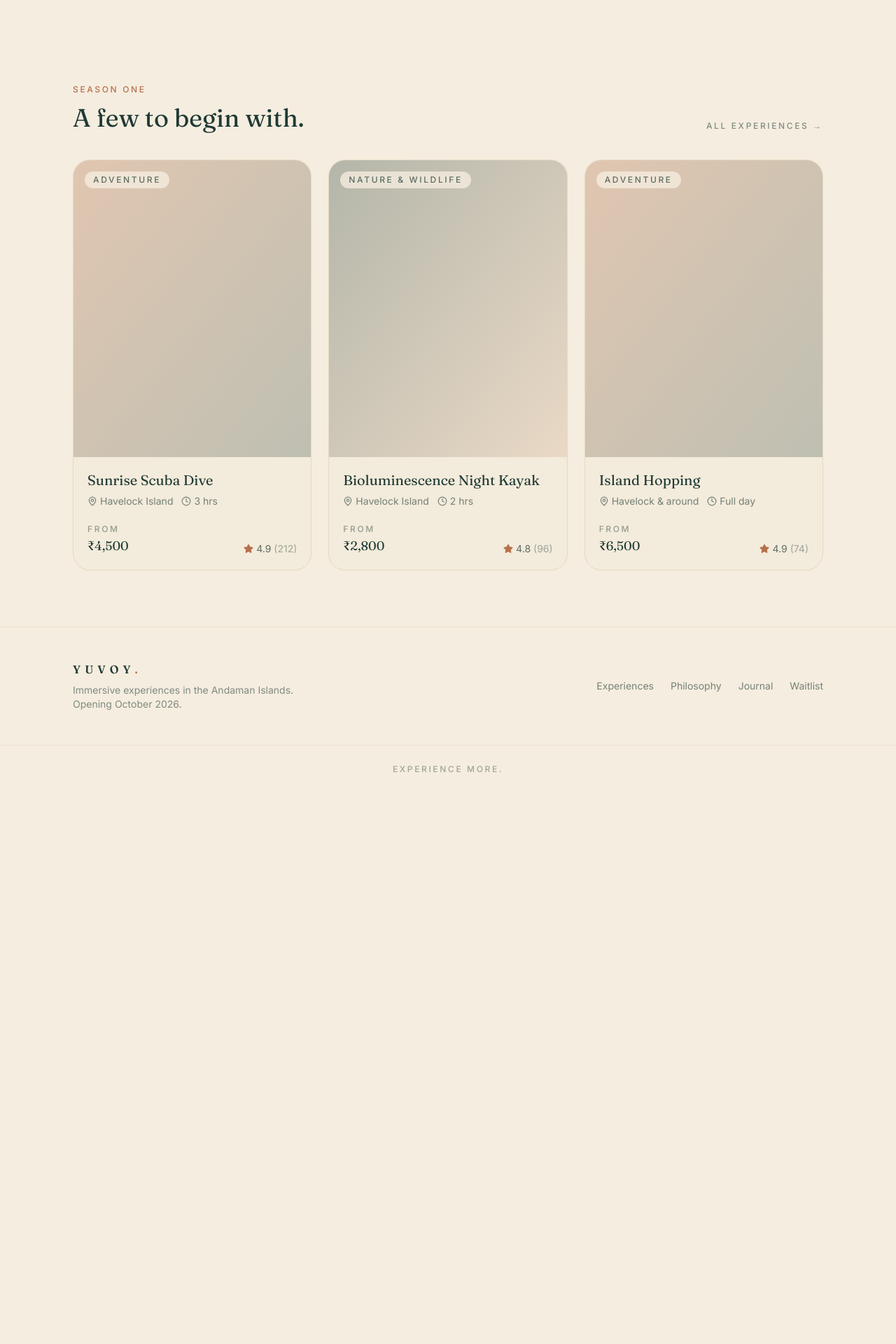
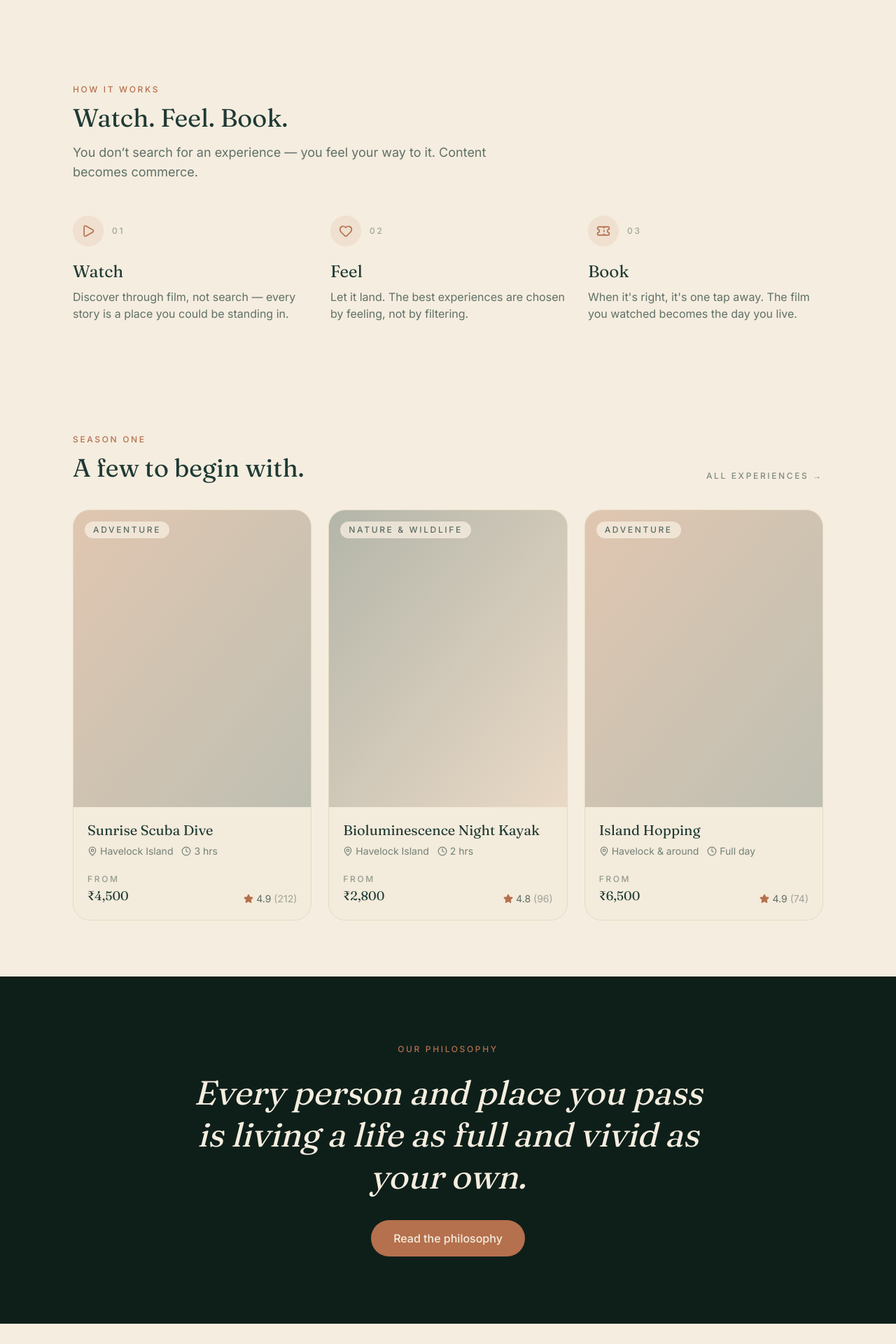
Before and after one commit to yuvoy-in/yuvoy-web, a Next.js app: page / in a window 1280 px wide. Shown: the part 760-2680 px from the top of the page at 70% size. Before the commit the page ends 1889 px from the top, so only its background shows below. Built offline with nearby package versions, Linux system fonts and the light colour scheme.

Commit message:
feat: richer home — Watch/Feel/Book, philosophy teaser, host CTA
- HowItWorks section (Watch -> Feel -> Book) — content becomes commerce
- Midnight philosophy teaser linking to /philosophy
- "For hosts" CTA (two-sided marketplace) -> waitlist

```diff
--- a/src/app/page.tsx
+++ b/src/app/page.tsx
@@ -3,7 +3,9 @@ import { Wordmark } from "@/components/brand/wordmark";
 import { buttonVariants } from "@/components/ui/button";
 import { SiteFooter } from "@/components/site/site-footer";
 import { ExperienceCard } from "@/components/experience/experience-card";
+import { HowItWorks } from "@/components/home/how-it-works";
 import { listExperiences } from "@/lib/experiences/data";
+import { cn } from "@/lib/cn";
 
 export default function HomePage() {
   const featured = listExperiences().slice(0, 3);
@@ -88,6 +90,8 @@ export default function HomePage() {
           </div>
         </section>
 
+        <HowItWorks />
+
         <section className="mx-auto max-w-6xl px-6 py-20 sm:px-10">
           <div className="flex items-end justify-between gap-4">
             <div>
@@ -109,6 +113,42 @@ export default function HomePage() {
             ))}
           </div>
         </section>
+
+        <section className="bg-midnight px-6 py-24 text-center sm:px-10">
+          <p className="label text-terra">Our philosophy</p>
+          <h2 className="font-display text-cream mx-auto mt-6 max-w-3xl text-3xl leading-tight italic sm:text-5xl">
+            Every person and place you pass is living a life as full and vivid
+            as your own.
+          </h2>
+          <Link
+            href="/philosophy"
+            className={cn(
+              buttonVariants({ variant: "accent", size: "lg" }),
+              "mt-8",
+            )}
+          >
+            Read the philosophy
+          </Link>
+        </section>
+
+        <section className="mx-auto max-w-6xl px-6 py-20 sm:px-10">
+          <div className="border-cream-line bg-cream-deep/40 flex flex-col items-start gap-6 rounded-3xl border p-10 sm:flex-row sm:items-center sm:justify-between sm:p-14">
+            <div className="max-w-lg">
+              <p className="label text-terra">For hosts</p>
+              <h2 className="font-display text-forest mt-3 text-2xl sm:text-3xl">
+                Create experiences with Yuvoy.
+              </h2>
+              <p className="text-forest/70 mt-3">
+                If you know a place because you live it, we&rsquo;d love to
+                build something with you — from a single dive to a day in the
+                life of the islands.
+              </p>
+            </div>
+            <Link href="/waitlist" className={buttonVariants({ size: "lg" })}>
+              Become a host
+            </Link>
+          </div>
+        </section>
       </main>
       <SiteFooter />
     </>
--- /dev/null
+++ b/src/components/home/how-it-works.tsx
@@ -0,0 +1,52 @@
+import { Play, Heart, Ticket } from "lucide-react";
+
+const STEPS = [
+  {
+    icon: Play,
+    label: "Watch",
+    body: "Discover through film, not search — every story is a place you could be standing in.",
+  },
+  {
+    icon: Heart,
+    label: "Feel",
+    body: "Let it land. The best experiences are chosen by feeling, not by filtering.",
+  },
+  {
+    icon: Ticket,
+    label: "Book",
+    body: "When it's right, it's one tap away. The film you watched becomes the day you live.",
+  },
+];
+
+export function HowItWorks() {
+  return (
+    <section className="mx-auto max-w-6xl px-6 py-20 sm:px-10">
+      <div className="max-w-2xl">
+        <p className="label text-terra">How it works</p>
+        <h2 className="font-display text-forest mt-3 text-3xl sm:text-4xl">
+          Watch. Feel. Book.
+        </h2>
+        <p className="text-forest/70 mt-4 text-lg">
+          You don&rsquo;t search for an experience — you feel your way to it.
+          Content becomes commerce.
+        </p>
+      </div>
+      <div className="mt-12 grid grid-cols-1 gap-8 sm:grid-cols-3">
+        {STEPS.map((step, i) => (
+          <div key={step.label}>
+            <div className="flex items-center gap-3">
+              <span className="bg-terra/10 text-terra flex size-11 items-center justify-center rounded-full">
+                <step.icon className="size-5" />
+              </span>
+              <span className="label text-forest/40">0{i + 1}</span>
+            </div>
+            <h3 className="font-display text-forest mt-5 text-2xl">
+              {step.label}
+            </h3>
+            <p className="text-forest/70 mt-2">{step.body}</p>
+          </div>
+        ))}
+      </div>
+    </section>
+  );
+}
```
